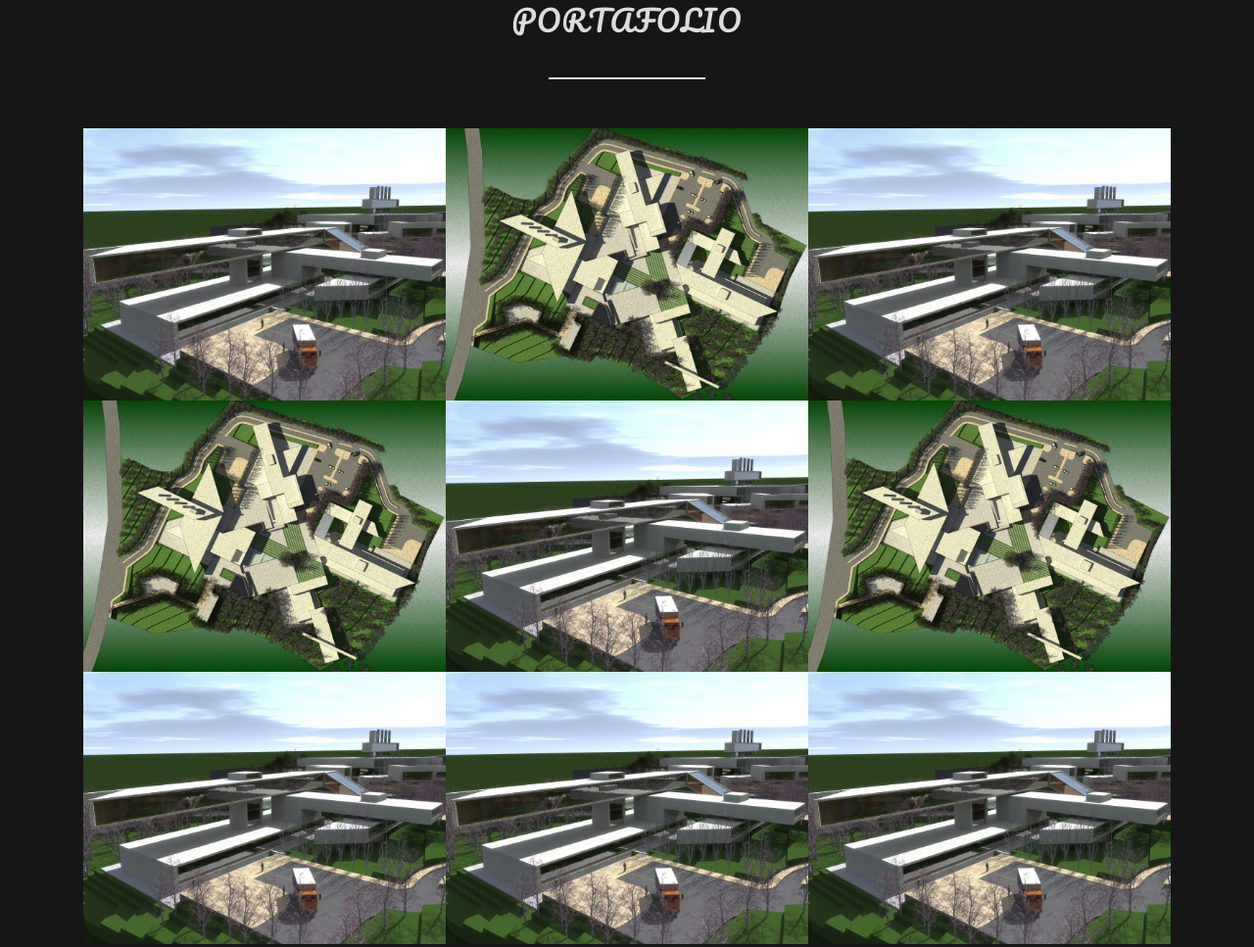
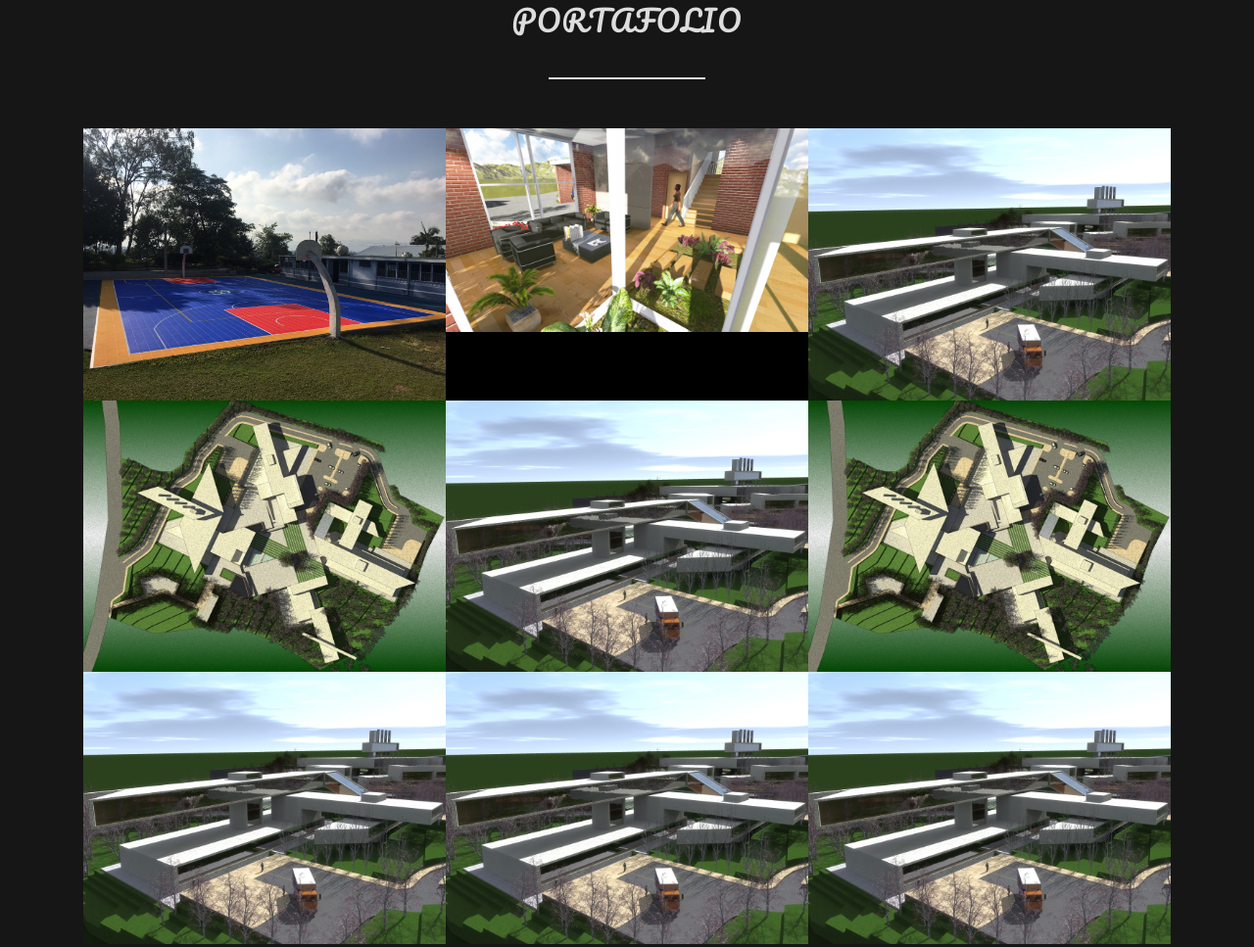
Before and after one commit to Erik161/Disarc, a plain HTML site: page index.html in a window 1280 px wide. Shown: the part 1919-2886 px from the top of the page at 98% size. Drawn offline with nearby package versions, Linux system fonts and the light colour scheme; some packages are replaced by stand-ins of ours; a script that the page names is missing.

Commit message:
add images

```diff
--- a/index.html
+++ b/index.html
@@ -201,16 +201,16 @@
 
                 <div class="row no-gutters">
                     <div class="col-md-6 col-lg-4 item zoom-on-hover">
-                      <a class="lightbox" href="3.jpg">
-                        <img class="img-fluid image " src="3.jpg">
+                      <a class="lightbox" href="e.jpg">
+                        <img class="img-fluid image " src="e.jpg">
 
                       </a>
                 </div>
 
 
                     <div class="col-md-6 col-lg-4 item zoom-on-hover">
-                      <a class="lightbox " href="4.jpg">
-                        <img class="img-fluid image " src="4.jpg">
+                      <a class="lightbox " href="1.jpg">
+                        <img class="img-fluid image " src="1.jpg">
 
                       </a>
                     </div>
@@ -448,7 +448,7 @@
 
             <form class="form-inline d-flex">
               <input type="email" class="form-control flex-fill mr-0 mr-sm-2 mb-3 mb-sm-0" id="inputEmail" placeholder="Enter email address...">
-              <button type="submit" class="btn btn-primary mx-auto">Subscribe</button>
+              <button type="submit" class="btn btn-primary mx-auto">Enviar</button>
             </form>
 
           </div>
@@ -479,6 +479,8 @@
 
   <script>
       baguetteBox.run('.compact-gallery',{animation:'slideIn'});
+
+              new WOW().init();
   </script>
 
   <!----------------------------------------------------------------------------------------------------------->
```
Also changed, not shown: e.JPG (added).
